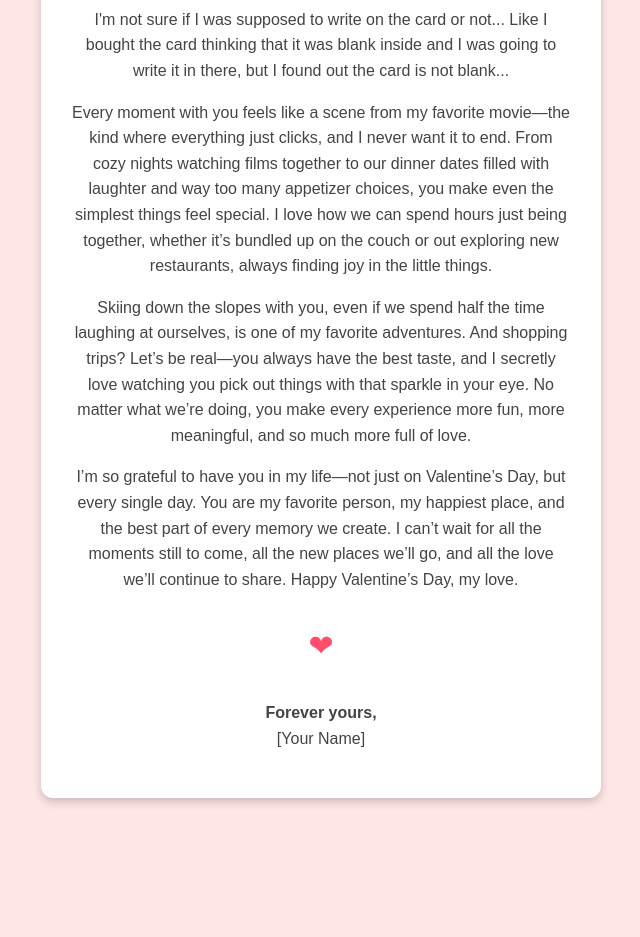
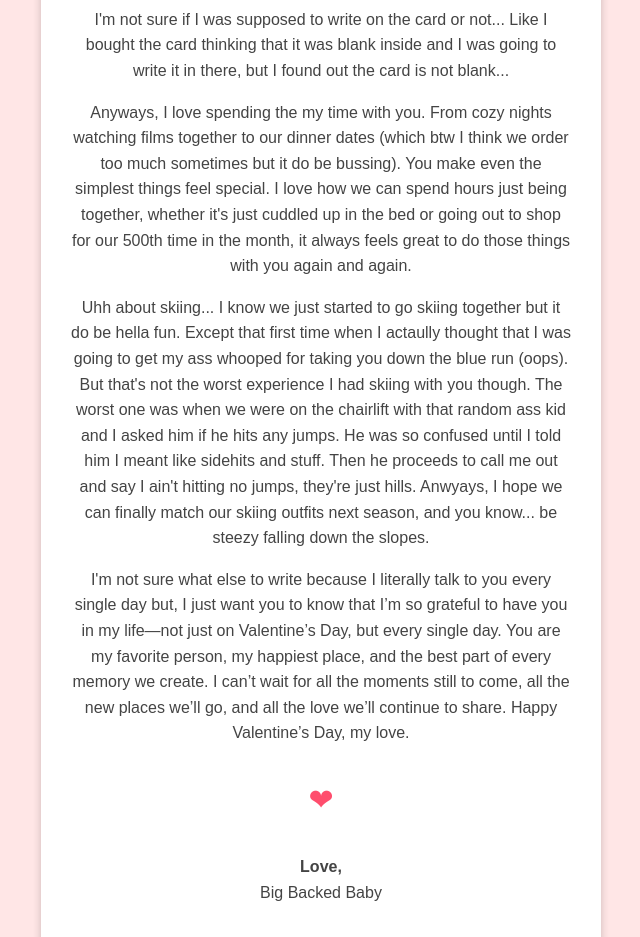
Before and after one commit to AnnabelsBoyfriend/valentines, a plain HTML site: page index.html in a window 1280 px wide. Shown: the part 161-1098 px from the top of the page, without its empty margins (319-959 px from the left). Before the commit the page ends 1017 px from the top, so only its background shows below. Drawn offline with Linux system fonts and the light colour scheme.

Commit message:
Update index.html

```diff
--- a/index.html
+++ b/index.html
@@ -35,15 +35,26 @@
 </head>
 <body>
     <div class="card">
-        <h1>Hola My Love</h1>
+        <h1>Hello My Love</h1>
         <p>
             I'm not sure if I was supposed to write on the card or not... Like I bought the card thinking that it was blank inside and I was going to write it in there, but I found out the card is not blank...
         </p>
-        <p>Every moment with you feels like a scene from my favorite movie—the kind where everything just clicks, and I never want it to end. From cozy nights watching films together to our dinner dates filled with laughter and way too many appetizer choices, you make even the simplest things feel special. I love how we can spend hours just being together, whether it’s bundled up on the couch or out exploring new restaurants, always finding joy in the little things.</p>
-        <p>Skiing down the slopes with you, even if we spend half the time laughing at ourselves, is one of my favorite adventures. And shopping trips? Let’s be real—you always have the best taste, and I secretly love watching you pick out things with that sparkle in your eye. No matter what we’re doing, you make every experience more fun, more meaningful, and so much more full of love.</p>
-        <p>I’m so grateful to have you in my life—not just on Valentine’s Day, but every single day. You are my favorite person, my happiest place, and the best part of every memory we create. I can’t wait for all the moments still to come, all the new places we’ll go, and all the love we’ll continue to share. Happy Valentine’s Day, my love.</p>
+        <p>
+            Anyways, I love spending the my time with you. From cozy nights watching films together to our dinner dates
+            (which btw I think we order too much sometimes but it do be bussing). You make even the simplest things feel special. I love how we can spend hours just being together, whether
+            it's just cuddled up in the bed or going out to shop for our 500th time in the month, it always feels great to do those things with you again and again.</p>
+        <p>
+            Uhh about skiing... I know we just started to go skiing together but it do be hella fun. Except that
+            first time when I actaully thought that I was going to get my ass whooped for taking you down the blue run (oops).
+            But that's not the worst experience I had skiing with you though. The worst one was when we were on the chairlift with that
+            random ass kid and I asked him if he hits any jumps. He was so confused until I told him I meant like sidehits and stuff. Then he proceeds
+            to call me out and say I ain't hitting no jumps, they're just hills. Anwyays,
+            I hope we can finally match our skiing outfits next season, and you know... be steezy falling down the slopes.
+        </p>
+        <p>
+            I'm not sure what else to write because I literally talk to you every single day but, I just want you to know that I’m so grateful to have you in my life—not just on Valentine’s Day, but every single day. You are my favorite person, my happiest place, and the best part of every memory we create. I can’t wait for all the moments still to come, all the new places we’ll go, and all the love we’ll continue to share. Happy Valentine’s Day, my love.</p>
         <p class="heart">❤</p>
-        <p><strong>Forever yours,</strong><br>[Your Name]</p>
+        <p><strong>Love,</strong><br>Big Backed Baby</p>
     </div>
 </body>
 </html>
```
